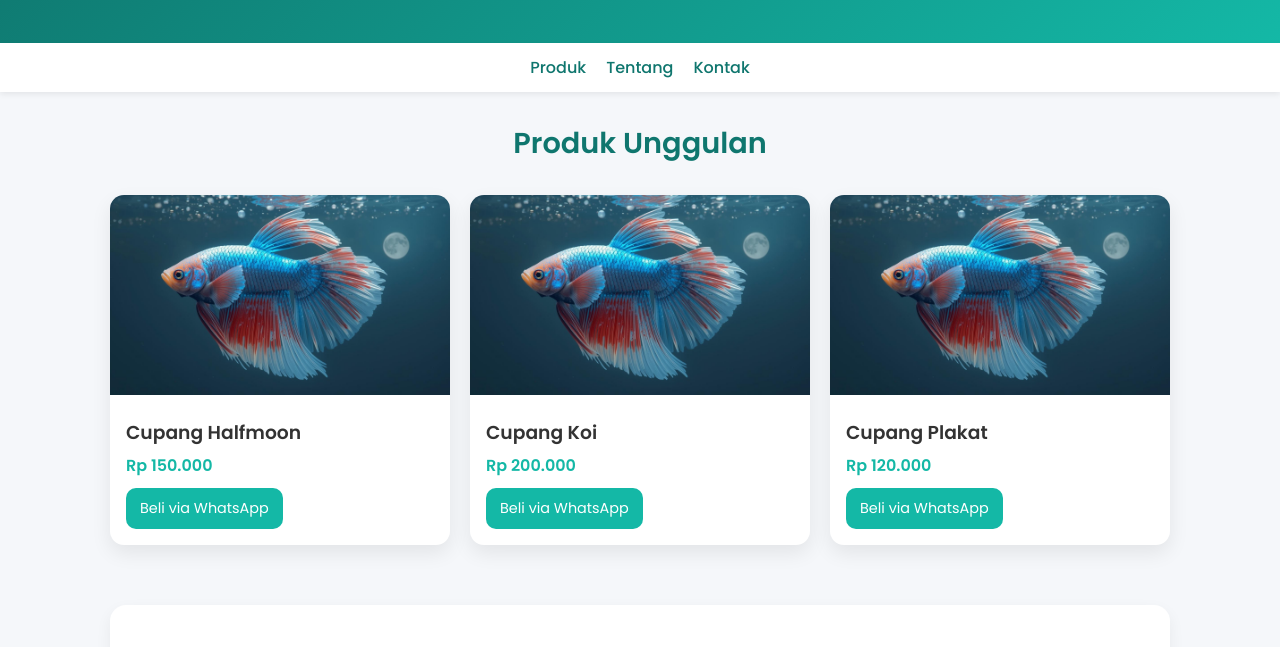
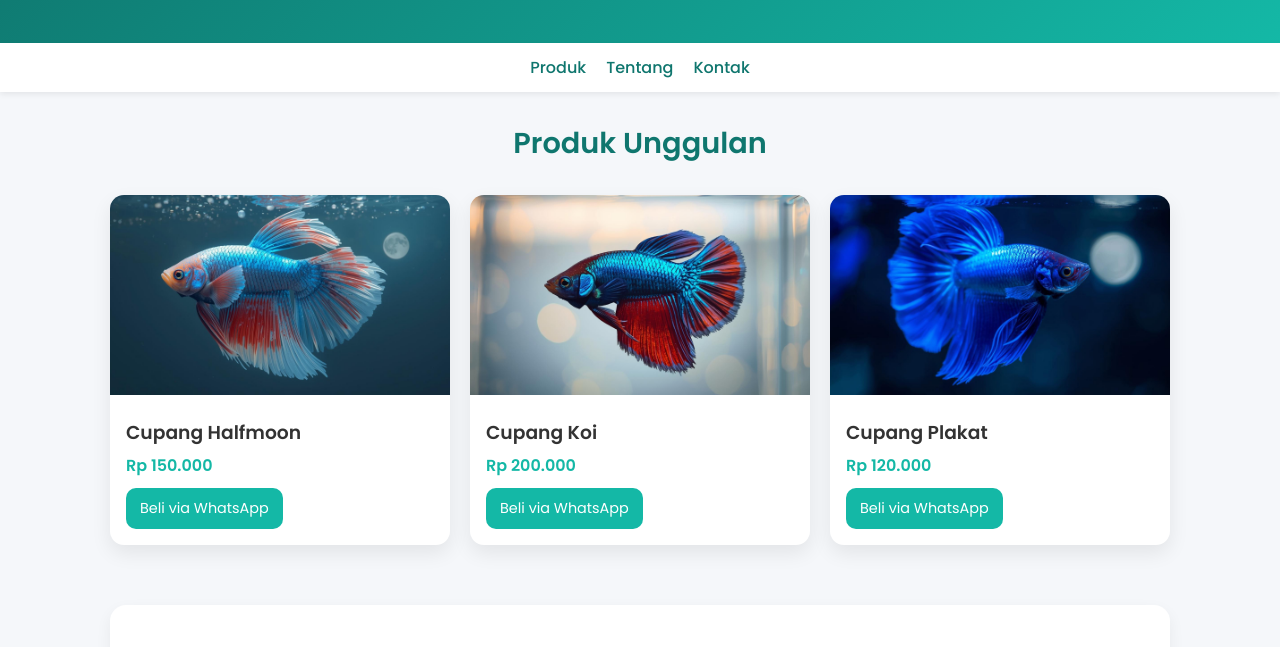
Before and after one commit to Ahmadzikrulloh/jualikancupang, a plain HTML site: page index.html in a window 1280 px wide. Shown: the part 119-766 px from the top of the page. Drawn offline with Linux system fonts and the light colour scheme.

Commit message:
Update index.html

```diff
--- a/index.html
+++ b/index.html
@@ -140,7 +140,7 @@
       </div>
 
       <div class="card">
-        <img src="ikan cupang bluemoon.jpg" alt="Cupang Koi">
+        <img src="bagan.jpg" alt="Cupang Koi">
         <div class="card-body">
           <h3>Cupang Koi</h3>
           <div class="price">Rp 200.000</div>
@@ -149,7 +149,7 @@
       </div>
 
       <div class="card">
-        <img src="ikan cupang bluemoon.jpg" alt="Cupang Plakat">
+        <img src="biru.jpg" alt="Cupang Plakat">
         <div class="card-body">
           <h3>Cupang Plakat</h3>
           <div class="price">Rp 120.000</div>
```
